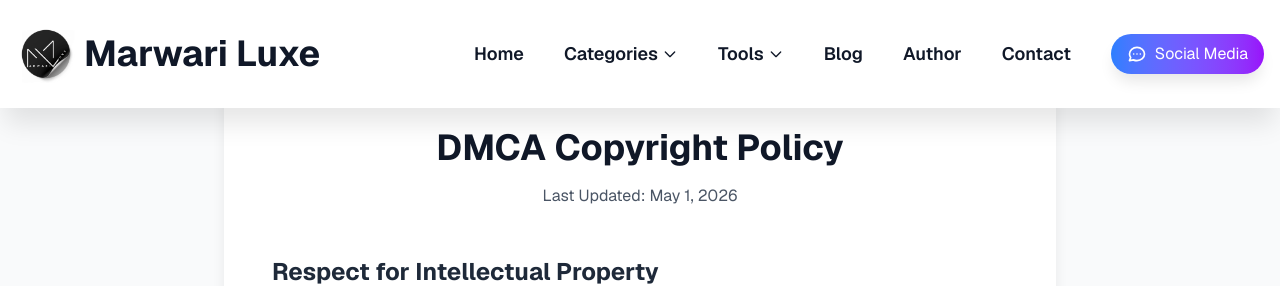
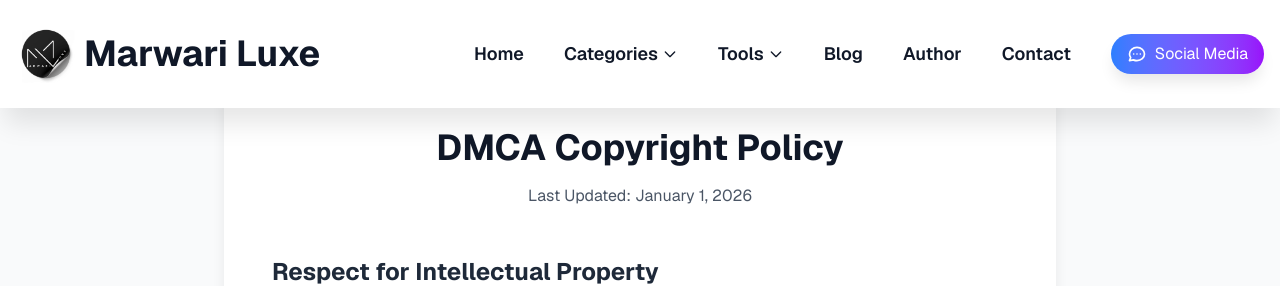
Before and after one commit to salman-haroon-marwari/marwari-luxe-app, a Next.js app: page /legal/dmca-policy in a window 1280 px wide. Shown: the top 286 px of the page. Built offline with nearby package versions, Linux system fonts and the light colour scheme.

Commit message:
Update all legal pages with new date: January 1, 2026

```diff
--- a/src/app/legal/copyright-policy/page.tsx
+++ b/src/app/legal/copyright-policy/page.tsx
@@ -43,7 +43,7 @@
             {/* Header */}
             <div className="bg-white shadow-sm rounded-lg p-6 mb-8">
               <h1 className="text-3xl font-bold text-gray-900 mb-4">Copyright Policy</h1>
-              <p className="text-gray-600">Last updated: {new Date().toLocaleDateString()}</p>
+              <p className="text-gray-600">Last Updated: January 1, 2026</p>
             </div>
 
             {/* Content */}
--- a/src/app/legal/disclaimer/page.tsx
+++ b/src/app/legal/disclaimer/page.tsx
@@ -57,7 +57,7 @@
           <div className="bg-white rounded-lg shadow-lg p-8 md:p-12">
             <div className="text-center mb-12">
               <h1 className="text-3xl md:text-4xl font-bold text-gray-900 mb-4">Disclaimer</h1>
-              <p className="text-gray-600">Last Updated: May 1, 2026</p>
+              <p className="text-gray-600">Last Updated: January 1, 2026</p>
             </div>
 
             <div className="prose prose-lg max-w-none">
--- a/src/app/legal/dmca-policy/page.tsx
+++ b/src/app/legal/dmca-policy/page.tsx
@@ -56,7 +56,7 @@
           <div className="bg-white rounded-lg shadow-lg p-8 md:p-12">
             <div className="text-center mb-12">
               <h1 className="text-3xl md:text-4xl font-bold text-gray-900 mb-4">DMCA Copyright Policy</h1>
-              <p className="text-gray-600">Last Updated: May 1, 2026</p>
+              <p className="text-gray-600">Last Updated: January 1, 2026</p>
             </div>
 
             <div className="prose prose-lg max-w-none">
--- a/src/app/legal/editorial-policy/page.tsx
+++ b/src/app/legal/editorial-policy/page.tsx
@@ -43,7 +43,7 @@
             {/* Header */}
             <div className="bg-white shadow-sm rounded-lg p-6 mb-8">
               <h1 className="text-3xl font-bold text-gray-900 mb-4">Editorial Policy</h1>
-              <p className="text-gray-600">Last updated: {new Date().toLocaleDateString()}</p>
+              <p className="text-gray-600">Last Updated: January 1, 2026</p>
             </div>
 
             {/* Content */}
--- a/src/app/legal/privacy-policy/page.tsx
+++ b/src/app/legal/privacy-policy/page.tsx
@@ -43,7 +43,7 @@
             {/* Privacy Policy Title - Added even more padding above */}
             <div className="pt-16 mb-8">
               <h1 className="text-3xl font-bold text-gray-900">Privacy Policy - Marwari Luxe Data Protection</h1>
-              <p className="text-gray-600 mt-2">Last updated: {new Date().toLocaleDateString()}</p>
+              <p className="text-gray-600 mt-2">Last Updated: January 1, 2026</p>
             </div>
 
             {/* Content */}
--- a/src/app/legal/terms/page.tsx
+++ b/src/app/legal/terms/page.tsx
@@ -57,7 +57,7 @@
           <div className="bg-white rounded-lg shadow-lg p-8 md:p-12">
             <div className="text-center mb-12">
               <h1 className="text-3xl md:text-4xl font-bold text-gray-900 mb-4">Terms and Conditions</h1>
-              <p className="text-gray-600">Last Updated: May 1, 2026</p>
+              <p className="text-gray-600">Last Updated: January 1, 2026</p>
             </div>
 
             <div className="prose prose-lg max-w-none">
```
